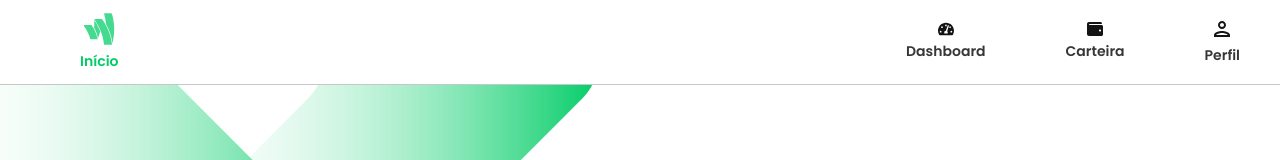
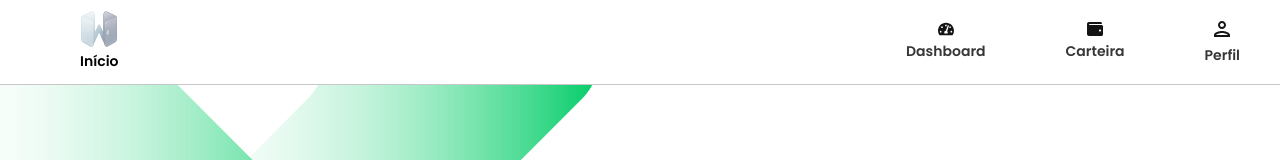
Before and after one commit to matheuszufi/iStockWalletApp, a React (Create React App) app in the folder istockwalletapp/: page / in a window 1280 px wide. Shown: the top 160 px of the page. Built offline with nearby package versions, Linux system fonts and the light colour scheme.

Commit message:
1.0.1
logo

```diff
--- a/istockwalletapp/src/components/Navbar.jsx
+++ b/istockwalletapp/src/components/Navbar.jsx
@@ -2,7 +2,7 @@ import {useNavigate, useLocation} from 'react-router-dom'
 
 import {ReactComponent as PersonOutlineIcon} from '../assets/svg/personOutlineIcon.svg'
 
-import {FaWallet, FaGoogleWallet, FaTachometerAlt} from 'react-icons/fa'
+import {FaWallet, FaTachometerAlt} from 'react-icons/fa'
 
 
 
@@ -25,7 +25,16 @@ function Navbar() {
                 <nav className="navbarNavTop">
                     <ul className='navbarListItemsTop'>
                         <li className='navbarListItemTop' onClick={() => navigate('/')}>
-                            <FaGoogleWallet className='faicons' fill={pathMatchRoute('/') ? '#00cc66bb' : 'rgb(20,20,20)'} width='36px' height='36px'/>
+                            <img
+                                src="/png/wallet.png"
+                                alt="iStock Wallet"
+                                className='navbar-logo'
+                                style={{
+                                    width: '36px',
+                                    height: '36px',
+                                    filter: pathMatchRoute('/') ? 'brightness(1)' : 'brightness(0.2)'
+                                }}
+                            />
                             <p className={pathMatchRoute('/') ? 'navbarTopListItemNameActive' : 'navbarTopListItemName'}>Início</p>
                         </li>
                         <div className='navRight'>
--- a/istockwalletapp/src/index.css
+++ b/istockwalletapp/src/index.css
@@ -119,7 +119,7 @@ button {
 
 .navbarTopListItemName,
 .navbarTopListItemNameActive {margin-top: 0.25rem; font-size: 14px; font-weight: 600; color: #363636;}
-.navbarTopListItemNameActive {color: #00cc66; }
+.navbarTopListItemNameActive {color: #000000; }
 
 .navbarListItemsTop {
   display: flex;
@@ -1107,7 +1107,7 @@ width: 80px;
   text-align: center;
   margin-bottom: 40px;
   padding: 40px 20px;
-  background: linear-gradient(135deg, #00cc66, #00aa55);
+  background: linear-gradient(135deg, #393939, #999999);
   border-radius: 16px;
   color: white;
   box-shadow: 0 8px 32px rgba(0, 204, 102, 0.3);
@@ -1807,8 +1807,8 @@ color: black;
 }
 
 .chart-btn.active {
-  background: #00cc66;
-  border-color: #00cc66;
+  background: #393939;
+  border-color: #393939;
   color: white;
 }
 
@@ -1878,7 +1878,7 @@ color: black;
 }
 
 .asset-type {
-  background-color: #00cc66;
+  background-color: #393939;
   color: white;
   padding: 3px 8px;
   border-radius: 8px;
@@ -1996,7 +1996,7 @@ color: black;
 }
 
 .btn-add-asset {
-  background-color: #00cc66;
+  background-color: #393939;
   color: white;
   border: none;
   padding: 12px 24px;
@@ -2060,7 +2060,7 @@ color: black;
 .wallet-header {
   text-align: center;
   margin-bottom: 30px;
-  background: linear-gradient(135deg, #00cc66, #00b359);
+  background: linear-gradient(135deg, #393939, #999999);
   color: white;
   padding: 30px 20px;
   border-radius: 15px;
```
Also changed, not shown: istockwalletapp/public/png/wallet.png (added), istockwalletapp/src/assets/png/wallet.png (added).
